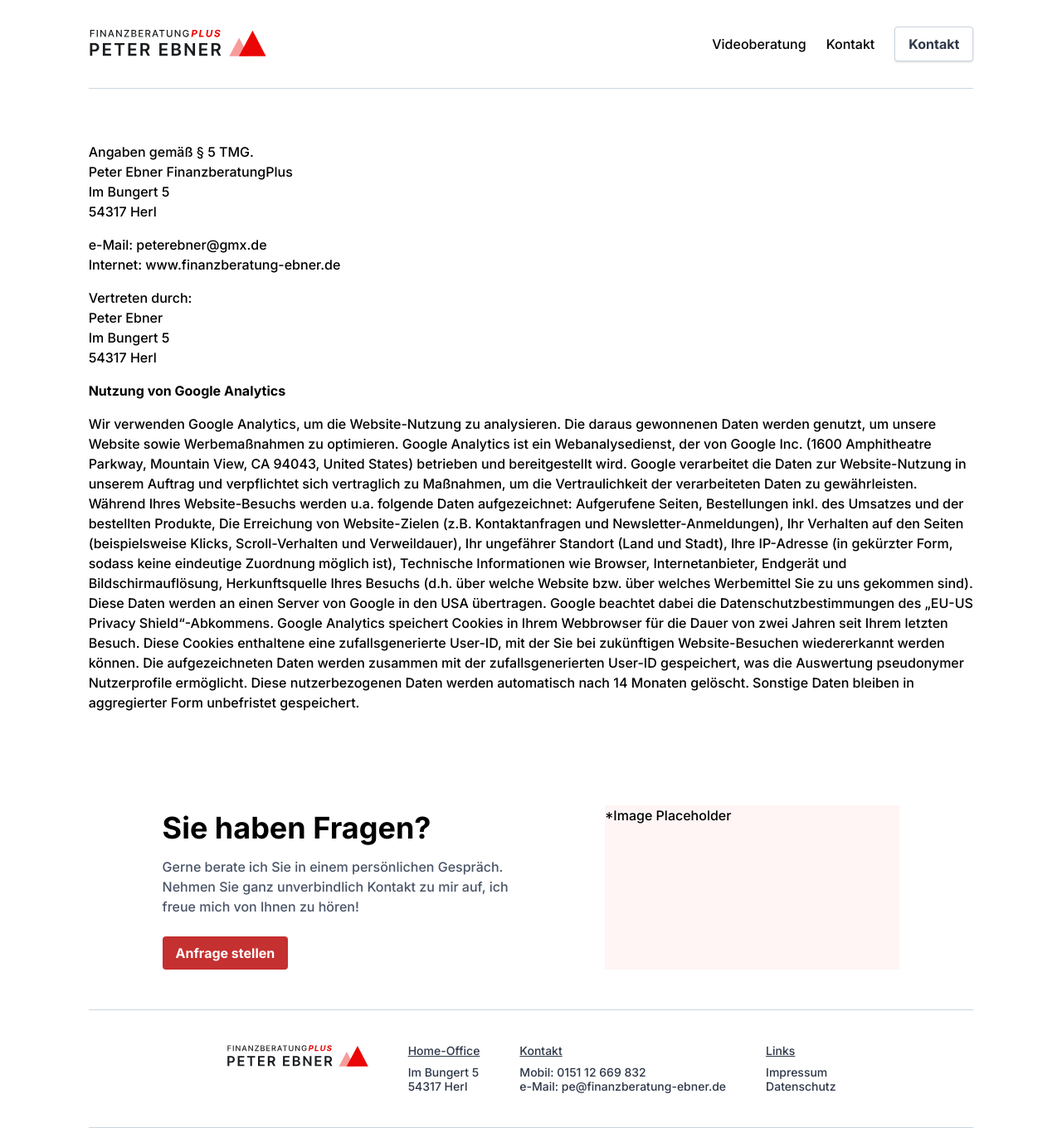
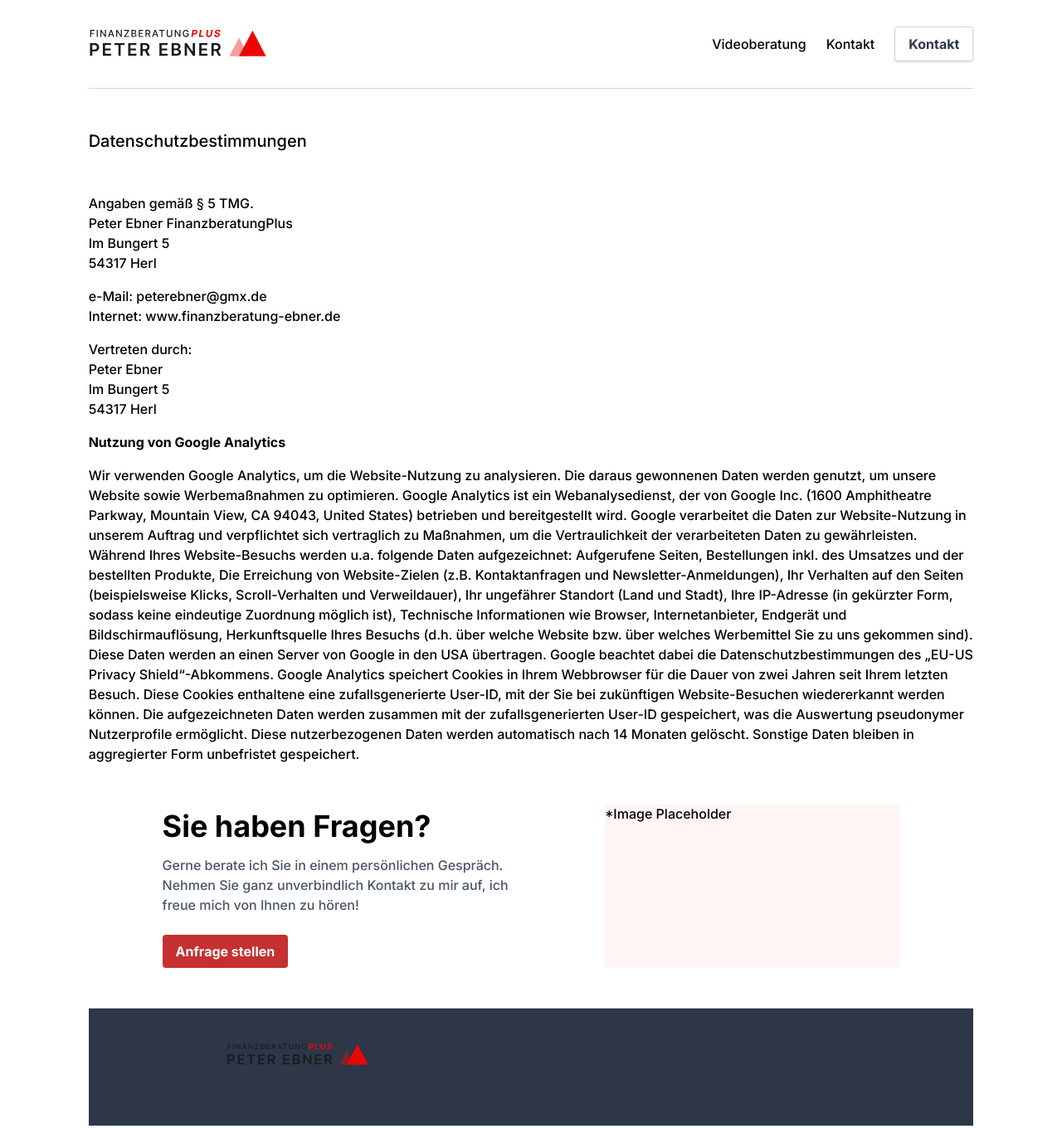
Before and after one commit to dvdptr/website-peplus, a Nuxt app: page /datenschutz in a window 1280 px wide. Shown: the whole page at 83% size. Built offline with nearby package versions, Linux system fonts and the light colour scheme.

Commit message:
datenschutz: add pdf for starpool reference and adjust headline for datenschutz and impressum subpage

```diff
--- a/components/Footer.vue
+++ b/components/Footer.vue
@@ -1,6 +1,6 @@
 <template>
   <div
-    class="border-b border-gray-400 py-6 flex mx-auto justify-center text-gray-800 leading-tight text-sm"
+    class="border-b border-gray-400 py-6 flex mx-auto justify-center text-gray-800 leading-tight text-sm bg-gray-800"
   >
     <div class>
       <section class="py-4 mr-12">
--- a/pages/datenschutz.vue
+++ b/pages/datenschutz.vue
@@ -1,7 +1,8 @@
 <template>
   <div class="font-medium">
     <Header />
-    <div class="comp-width py-4 md:py-16">
+    <p class="text-xl py-12">Datenschutzbestimmungen</p>
+    <div class="comp-width">
       <p>Angaben gemäß § 5 TMG.</p>
       <div class="pb-4">
         <p>Peter Ebner FinanzberatungPlus</p>
--- a/pages/impressum.vue
+++ b/pages/impressum.vue
@@ -1,6 +1,7 @@
 <template>
   <div class="font-medium">
     <Header />
+    <p class="text-xl py-12">Impressum</p>
     <p>Angaben gemäß § 5 TMG.</p>
     <div class="pb-4">
       <p>Peter Ebner Finanzberatung</p>
@@ -21,7 +22,8 @@
       <p>54317 Herl</p>
     </div>
     <div>
-      <!-- <a :href="require('../assets/documents/Datenschutz-Hinweise.pdf')" download>Download</a> -->
+      <p>Weiterführende Datenschutzbestimmungen, die im Zusammenhang mit Geschäftsabschlüssen und -Anfragen in Zusammenarbeit mit der Starpool GmbH wirksam werden:</p>
+      <a href="/documents/Datenschutz-Hinweise.pdf" target="_blank" class="mt-6">Download</a>
     </div>
     <div v-for="auflistung in auflistungImpressum" v-bind:key="auflistung">
       <p class="pt-6 pb-4 font-bold">{{ auflistung.headline }}</p>
```
Also changed, not shown: 1 other file (tests, documents, lock files or other folders).
